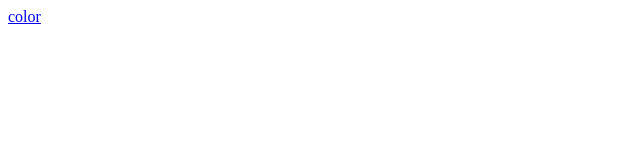
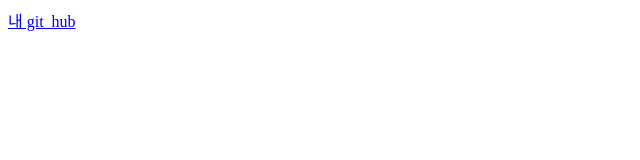
Before and after one commit to mincheol9224/git_test, a plain HTML site: page index.html in a window 1280 px wide. Shown: the full height of the page, 0-640 px from the left. Drawn offline with Linux system fonts and the light colour scheme.

Commit message:
하이퍼 링크를 변경했습니다.

```diff
--- a/index.html
+++ b/index.html
@@ -6,7 +6,7 @@
     <title>나는 바보이다다</title>
 </head>
 <body>
-    <a href="100px.">color
+    <a href="https://github.com/mincheol9224/git_test.git">내 git_hub
     </a>
 </body>
 </html>
```
